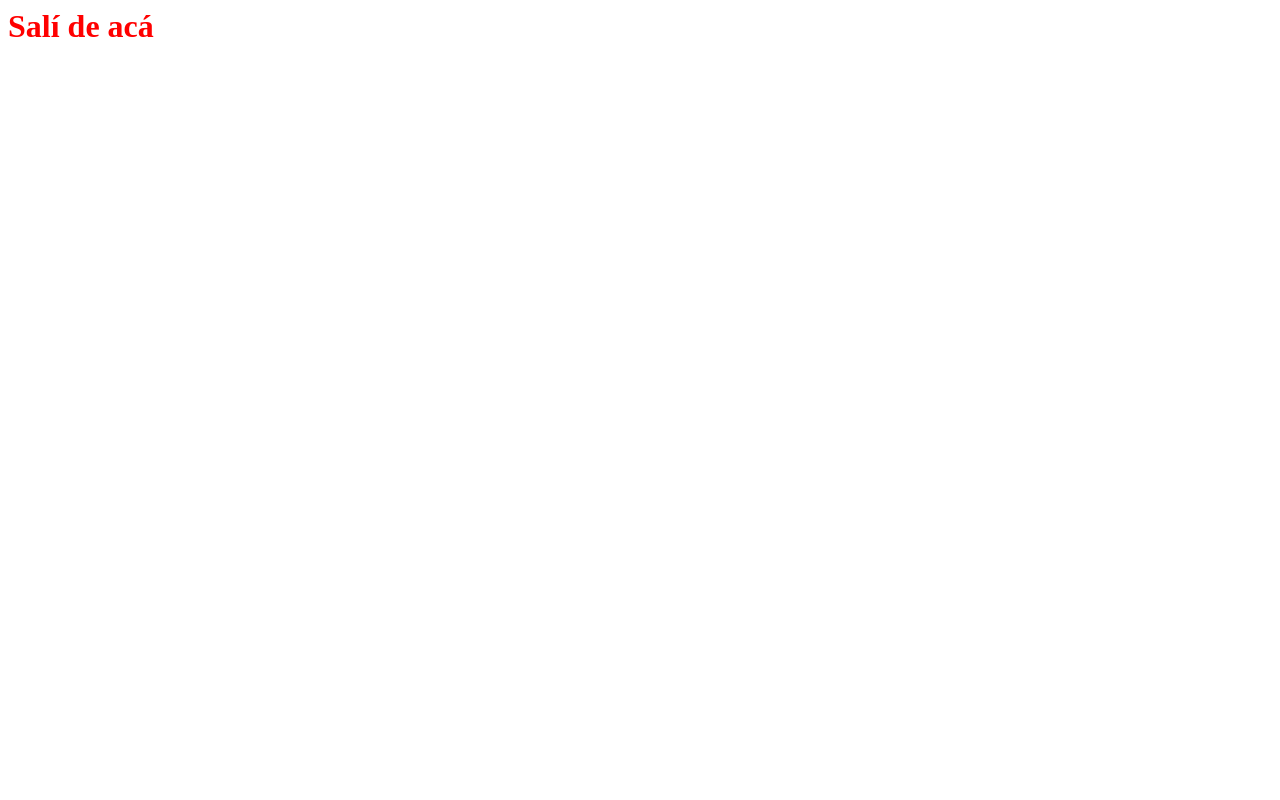
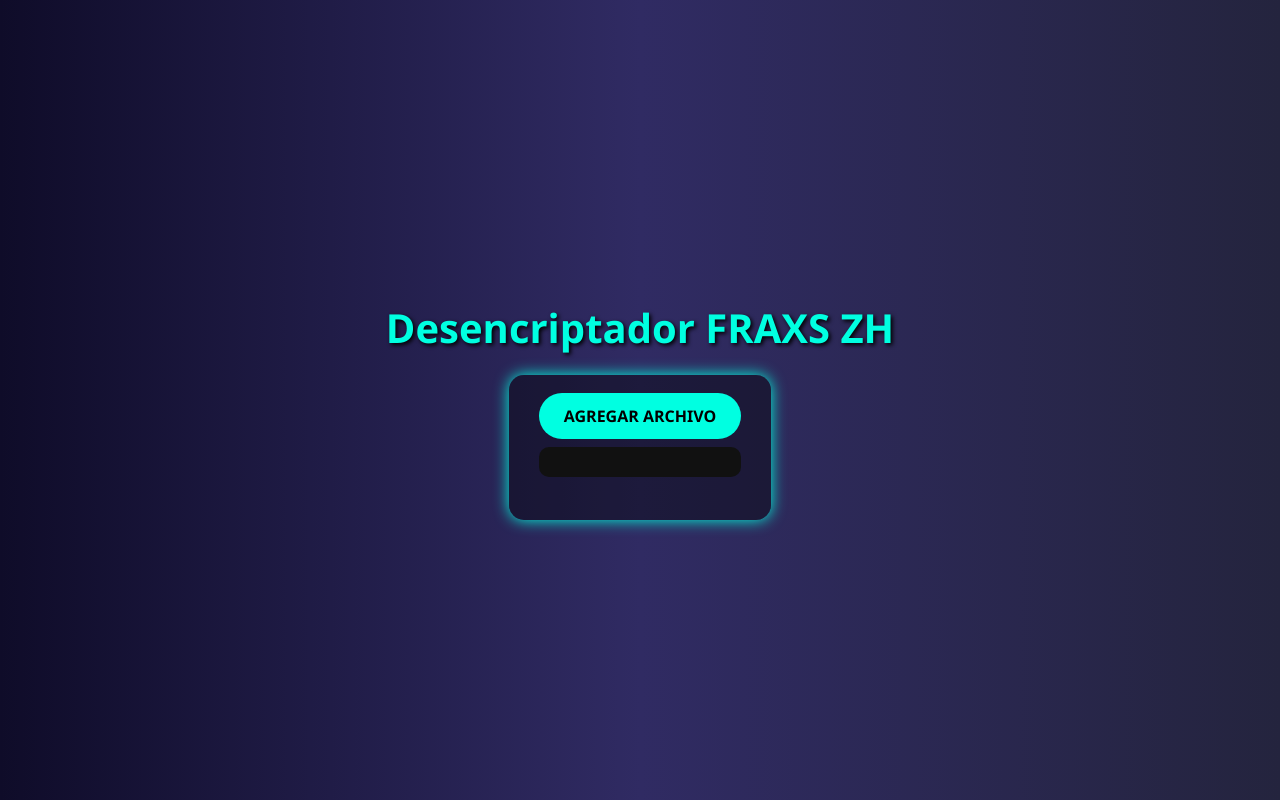
Before and after one commit to FRAXSZH/FRAXS.ZH, a plain HTML site: page index.html in a window 1280 px wide. Drawn offline with Linux system fonts and the light colour scheme.

Commit message:
Actualizar index.html

```diff
--- a/index.html
+++ b/index.html
@@ -1 +1,111 @@
-<h1><font color="red">Salí de acá</h1></font>
+<!DOCTYPE html><html lang="es">
+<head>
+  <meta charset="UTF-8">
+  <meta name="viewport" content="width=device-width, initial-scale=1.0">
+  <title>Desencriptador FRAXS ZH</title>
+  <style>
+    body {
+      font-family: 'Segoe UI', sans-serif;
+      background: linear-gradient(to right, #0f0c29, #302b63, #24243e);
+      color: #fff;
+      margin: 0;
+      padding: 0;
+      display: flex;
+      flex-direction: column;
+      align-items: center;
+      justify-content: center;
+      min-height: 100vh;
+    }header {
+  text-align: center;
+  padding: 20px;
+  animation: fadeInDown 1s ease-in-out;
+}
+
+h1 {
+  margin: 0;
+  font-size: 2.5rem;
+  color: #00ffe1;
+  text-shadow: 2px 2px 4px #000;
+}
+
+.container {
+  background: rgba(0, 0, 0, 0.4);
+  padding: 30px;
+  border-radius: 15px;
+  box-shadow: 0 0 15px #00ffe1;
+  text-align: center;
+  animation: fadeInUp 1s ease-in-out;
+}
+
+input[type="file"] {
+  display: none;
+}
+
+label {
+  background: #00ffe1;
+  color: #000;
+  padding: 12px 25px;
+  border-radius: 30px;
+  cursor: pointer;
+  font-weight: bold;
+  transition: background 0.3s;
+}
+
+label:hover {
+  background: #00bfa5;
+}
+
+pre {
+  text-align: left;
+  max-height: 300px;
+  overflow-y: auto;
+  background: #111;
+  padding: 15px;
+  border-radius: 10px;
+  margin-top: 20px;
+}
+
+@keyframes fadeInDown {
+  from { opacity: 0; transform: translateY(-20px); }
+  to { opacity: 1; transform: translateY(0); }
+}
+
+@keyframes fadeInUp {
+  from { opacity: 0; transform: translateY(20px); }
+  to { opacity: 1; transform: translateY(0); }
+}
+
+  </style>
+</head>
+<body>
+  <header>
+    <h1>Desencriptador FRAXS ZH</h1>
+  </header>
+  <div class="container">
+    <label for="fileInput">AGREGAR ARCHIVO</label>
+    <input type="file" id="fileInput" />
+    <pre id="output"></pre>
+  </div>  <script>
+    const input = document.getElementById('fileInput');
+    const output = document.getElementById('output');
+
+    input.addEventListener('change', async () => {
+      const file = input.files[0];
+      if (!file) return;
+
+      const reader = new FileReader();
+
+      reader.onload = function (e) {
+        const content = e.target.result;
+        // Solo texto plano por ahora (para .txt, .css, .json, etc.)
+        output.textContent = content;
+      };
+
+      reader.onerror = function () {
+        output.textContent = 'Error al leer el archivo.';
+      };
+
+      reader.readAsText(file);
+    });
+  </script></body>
+</html>
```
